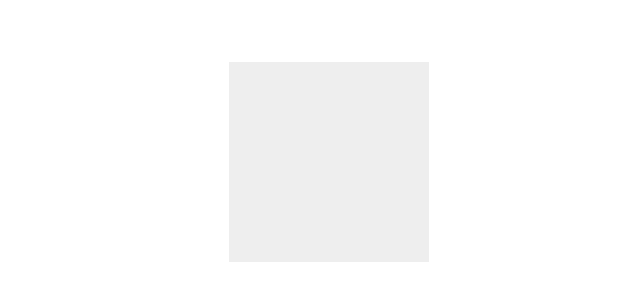
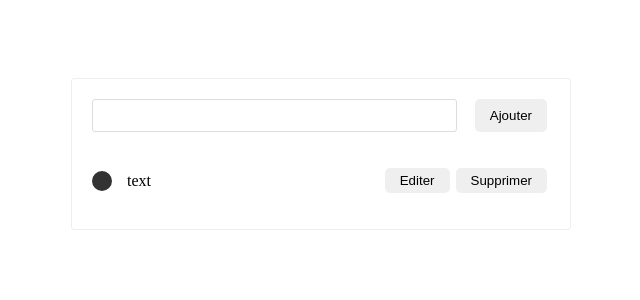
Before and after one commit to labbouz/node-dyma, a website built with webpack: page src/index.html in a window 1280 px wide. Shown: the part 246-546 px from the top of the page, without its empty margins (319-959 px from the left). Built offline with nearby package versions, Linux system fonts and the light colour scheme.

Commit message:
presentation todo 13.1

```diff
--- a/src/index.html
+++ b/src/index.html
@@ -1,10 +1,23 @@
 <!DOCTYPE html>
 <html>
   <head>
-    <title>Document</title>
+    <title>To do</title>
     <meta charset="UTF-8" />
   </head>
   <body>
-    <div></div>
+    <div class="container">
+      <form>
+        <input type="text" />
+        <button type="button">Ajouter</button>
+      </form>
+      <ul>
+        <li>
+          <span class="todo done"></span>
+          <p>text</p>
+          <button type="button">Editer</button>
+          <button type="button">Supprimer</button>
+        </li>
+      </ul>
+    </div>
   </body>
 </html>
--- a/src/index.js
+++ b/src/index.js
@@ -1,11 +1 @@
 import "./style.css";
-
-const square = document.querySelector("div");
-
-square.onmouseover = () => {
-  square.style.backgroundColor = "#f00";
-};
-
-square.onmouseout = () => {
-  square.style.backgroundColor = "#eee";
-};
--- a/src/style.css
+++ b/src/style.css
@@ -1,13 +1,75 @@
+* {
+    box-sizing: border-box;
+}
+
+p {
+    margin: 0;
+}
+
 body {
-    height: 100vh;
-    width: 100%;
+    margin: 0;
+    min-height: 100vh;
     display: flex;
+    align-items: center;
     justify-content: center;
+}
+
+.container {
+    width: 500px;
+    border: 1px solid #eee;
+    border-radius: 3px;
+    padding: 20px;
+    display: flex;
+    flex-direction: column;
+}
+
+form {
+    display: flex;
+    margin-bottom: 20px;
+}
+
+button {
+    padding: 5px 15px;
+    border: none;
+    border-radius: 5px;
+    margin: 0 3px;
+    cursor: pointer;
+}
+
+input {
+    padding: 8px 15px;
+    outline: 0;
+    border: 1px solid #ddd;
+    border-radius: 3px;
+}
+
+form input {
+    flex: 1;
+    margin-right: 15px;
+}
+
+ul {
+    padding: 0;
+    list-style: none;
+}
+
+li {
+    display: flex;
     align-items: center;
 }
 
-div {
-    width: 200px;
-    height: 200px;
-    background-color: #eee;
+li p {
+    flex: 1;
 }
+
+li .todo {
+    flex: 0 0 20px;
+    height: 20px;
+    border-radius: 30px;
+    margin-right: 15px;
+    border: 2px solid #333;
+}
+
+li .todo.done {
+    background: #333;
+}
```
